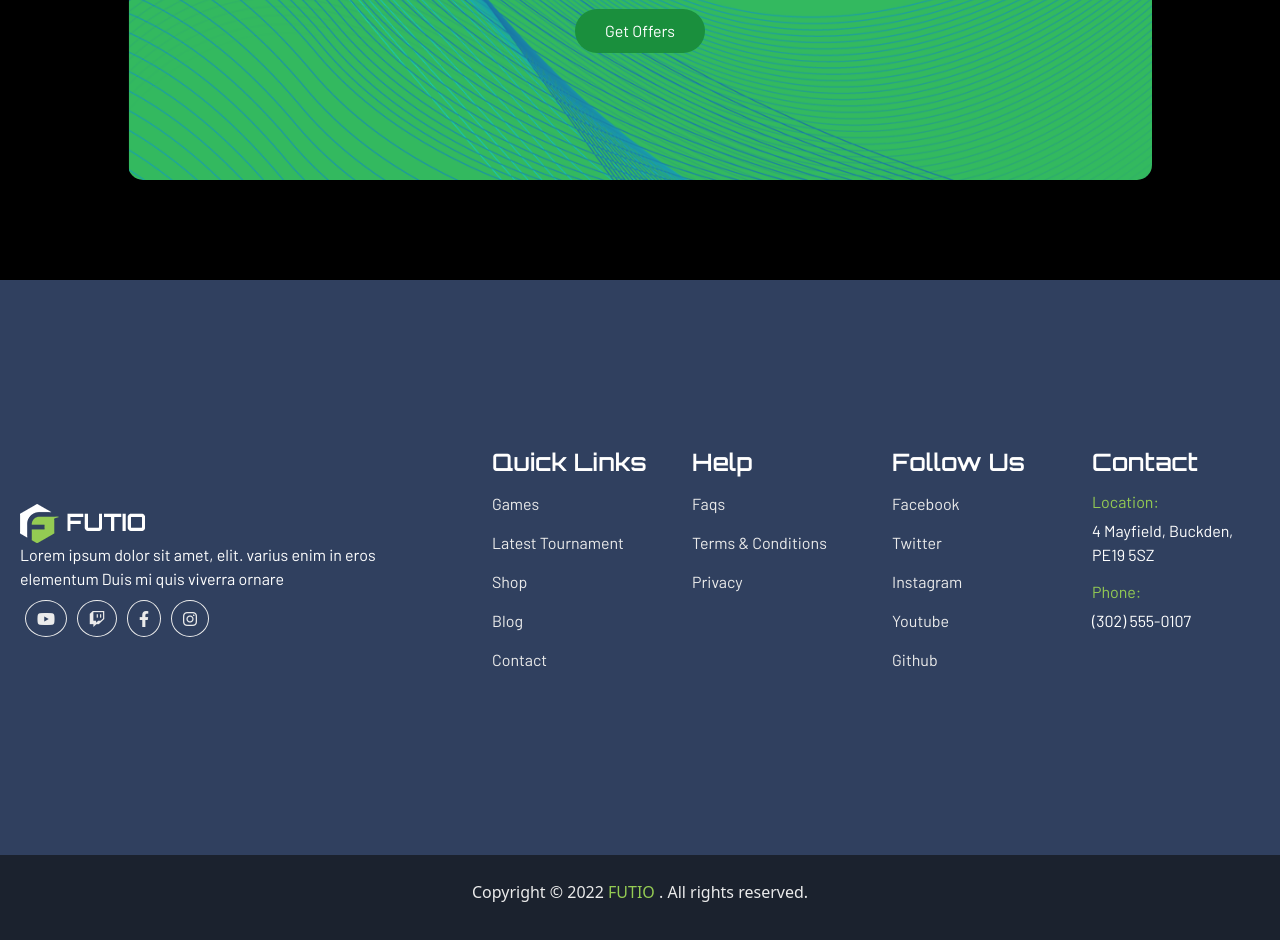
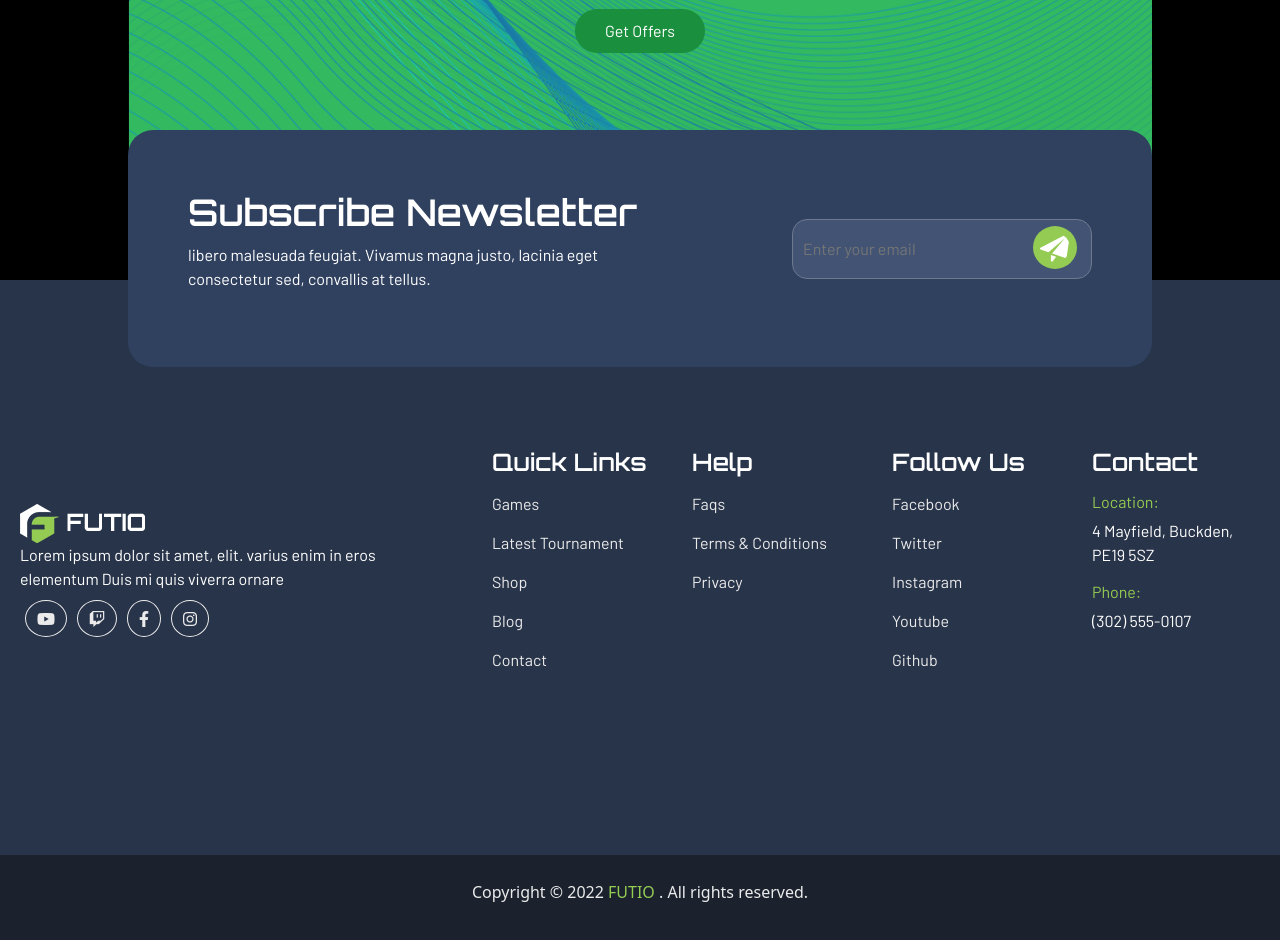
Before and after one commit to GiacomoArena/proj-html-vuejs, a Vue app: page / in a window 1280 px wide. Shown: the part 5520-6460 px from the top of the page. Built offline with nearby package versions, Linux system fonts and the light colour scheme.

Commit message:
make input newsletter

```diff
--- a/src/components/Footer.vue
+++ b/src/components/Footer.vue
@@ -17,6 +17,19 @@
 <template>
 
   <section class="top-footer">
+    <div class="newsletter">
+      <span>
+        <h3>Subscribe Newsletter</h3>
+        <p>
+          libero malesuada feugiat. Vivamus magna justo, lacinia eget consectetur sed, convallis at tellus.
+        </p>
+      </span>
+      <div class="input-container">
+        <input type="email" placeholder="Enter your email">
+        <img src="../assets/icon/send-icon.png" alt="icon">
+      </div>
+    </div>
+
     <div class="futio-social">
       <img src="../assets/logo.png" alt="logo">
       <p>Lorem ipsum dolor sit amet, elit. varius enim in eros elementum Duis mi quis viverra ornare</p>
@@ -78,13 +91,61 @@
 @use '../scss/partials/variables' as*;
 //da togliere e mettere succesivamente nel jumbotron
   .top-footer{
+    position: relative;
     font-family: $secondary-font;
     height: 575px;
     color: white;
-    background-color:$my-blue;
+    background-color:#283449;
     display: flex;
     justify-content: space-around;
     align-items: center;
+    .newsletter{
+      font-family: $secondary-font;
+      padding: 60px;
+      width: 80%;
+      border-radius: 25px;
+      max-width: 1100px;
+      position: absolute;
+      color: white;
+      top: -150px;
+      display: flex;
+      align-items: center;
+      justify-content: space-between;
+      background-color: $my-blue;
+      h3{
+        font-family: $primary-font;
+        font-size: 2.3rem;
+        font-weight: 600;
+      }
+      span{
+        width: 50%;
+      }
+      .input-container{
+        position: relative;
+        input{
+          padding: 10px;
+          color: $my-white;
+          width: 300px;
+          height: 60px;
+          border-radius: 15px;
+          background-color: #425374;
+          border: 1px solid #6e798f;
+          &:focus{
+            border-color: $my-lightgreen;
+            outline: none;
+          }
+        }
+        img{
+          padding: 7px;
+          border-radius: 50%;
+          position: absolute;
+          right: 15px;
+          bottom: 10px;
+          background-color: $my-lightgreen;
+          cursor: pointer;
+        }
+      }
+    }
     .futio-social{
       width: 400px;
       span{
--- a/src/components/Main.vue
+++ b/src/components/Main.vue
@@ -5,6 +5,7 @@
   import LiveStreaming from './partials/LiveStreaming.vue';
   import Feedback from './partials/Feedback.vue';
   import Discount from './partials/Discount.vue';
+  import LatestNews from './partials/LatestNews.vue';
 
   export default {
     name:'Main',
@@ -14,7 +15,8 @@
       QuickFacts,
       LiveStreaming,
       Feedback,
-      Discount
+      Discount,
+      LatestNews
     },
     data(){
       return{
@@ -39,6 +41,8 @@
 
   <Discount />
 
+  <LatestNews />
+
 </template>
 
 
--- /dev/null
+++ b/src/components/partials/LatestNews.vue
@@ -0,0 +1,25 @@
+  <script>
+
+
+  export default {
+    name:'LatestNews',
+    data(){
+      return{
+
+      }
+    }
+  }
+  </script>
+
+
+<template>
+  <section>
+
+  </section>
+</template>
+
+
+<style lang="scss" scoped>
+@use '../../scss/partials/variables' as*;
+
+</style>
```
